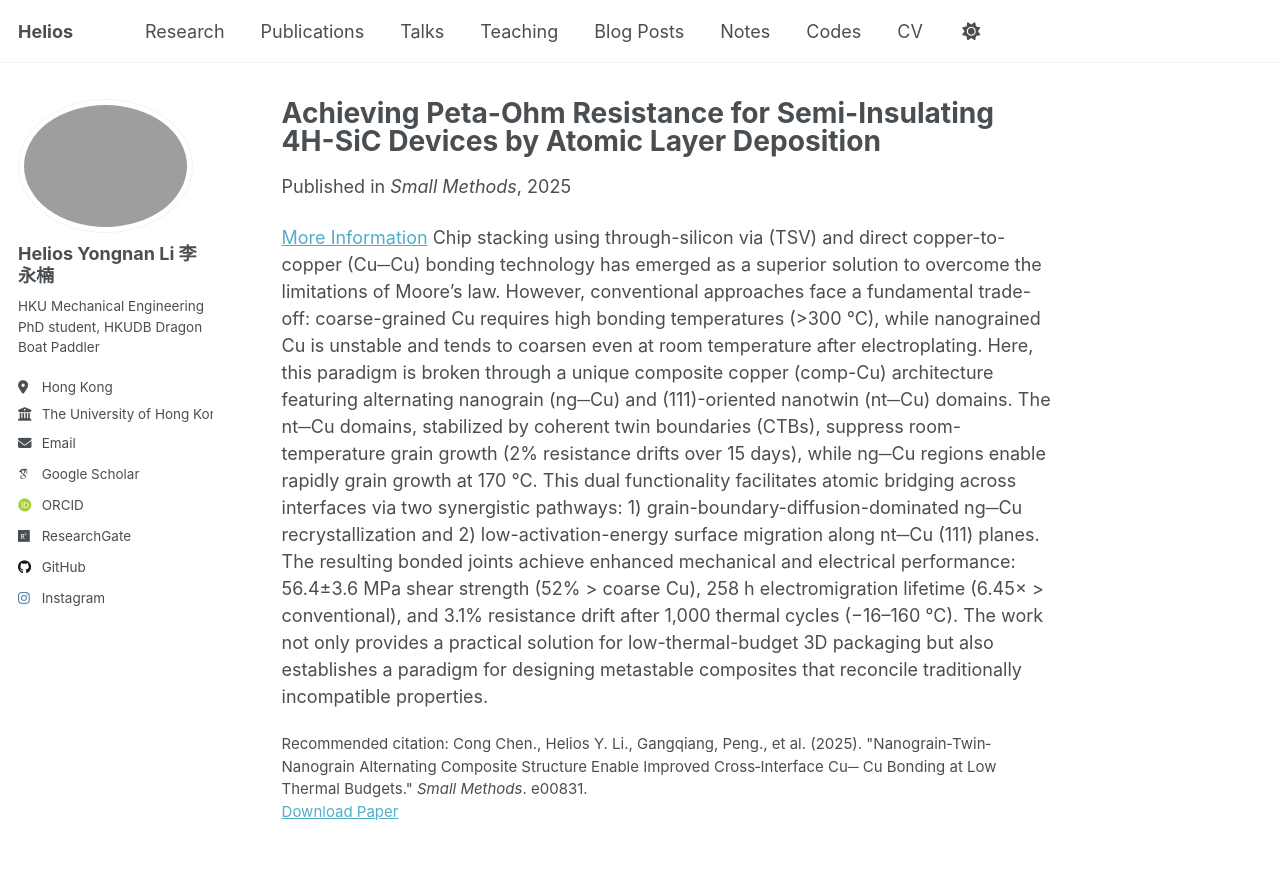
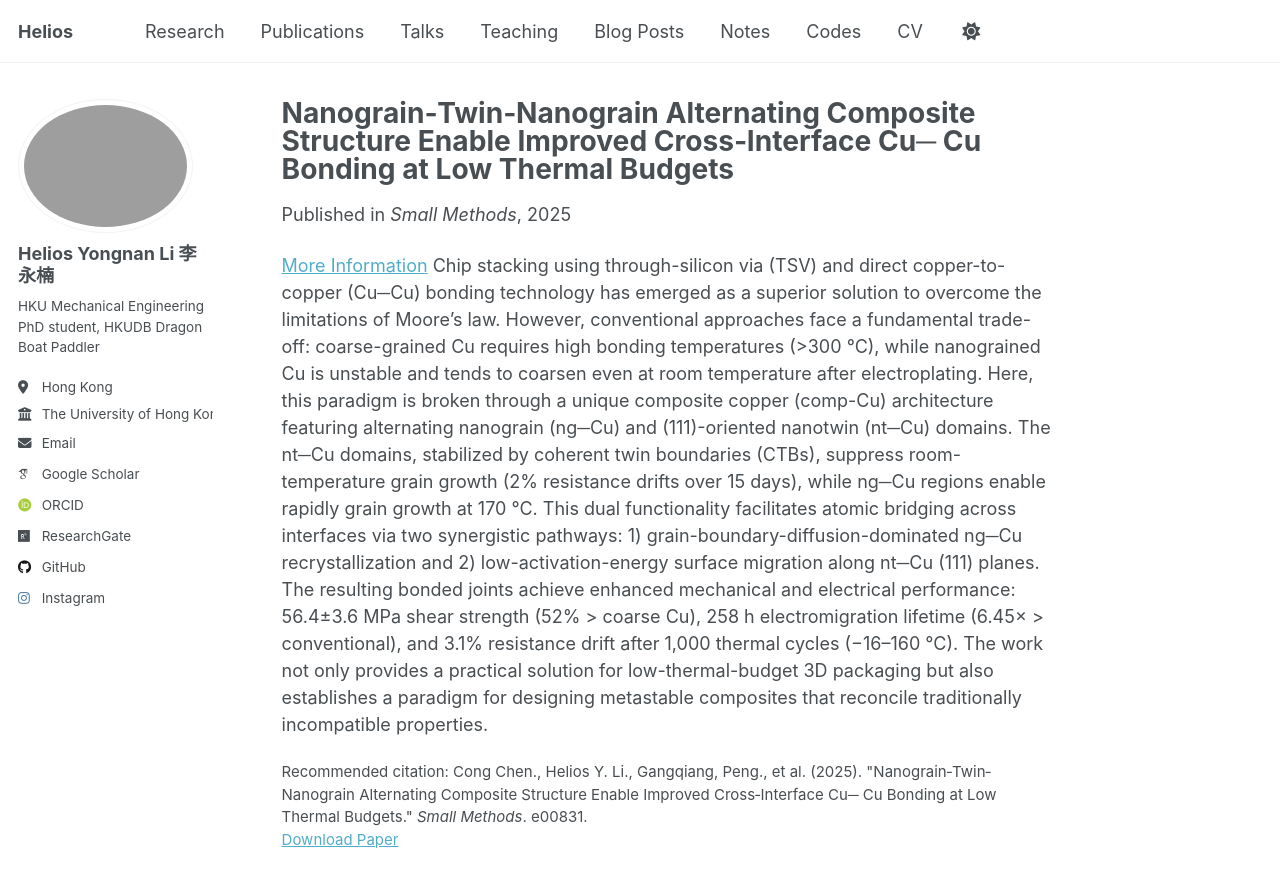
Before and after one commit to heliosynl/heliosynl.github.io, a Jekyll site: the page built from _publications/2025-07-21-nanograin-nanotwin-composite.md, in a window 1280 px wide and 900 px high. Shown: the top 887 px of the window. Built offline with Jekyll 4.4.1, drawn with Linux system fonts in a browser that asks for light colours; some web fonts are replaced; comment, search, counter and statistics services are not loaded.

Commit message:
20250826

```diff
--- a/_publications/2025-07-21-nanograin-nanotwin-composite.md
+++ b/_publications/2025-07-21-nanograin-nanotwin-composite.md
@@ -1,12 +1,12 @@
 ---
-title: "Achieving Peta-Ohm Resistance for Semi-Insulating 4H-SiC Devices by Atomic Layer Deposition"
+title: "Nanograin‐Twin‐Nanograin Alternating Composite Structure Enable Improved Cross‐Interface Cu─ Cu Bonding at Low Thermal Budgets"
 collection: publications
 category: manuscripts
 permalink: /publication/2025-07-21-nanograin-nanotwin-composite
 excerpt: 'Cooperative work with Prof. Shien‐Ping Feng and Dr. Cong Chen'
 date: 2025-07-21
 venue: 'Small Methods'
-paperurl: '/files/arXiv2024-achieving-peta-ohm.pdf'
+paperurl: '/files/SM2025-nanograin-nanotwin-composite.pdf'
 citation: 'Cong Chen., Helios Y. Li., Gangqiang, Peng., et al. (2025). &quot;Nanograin‐Twin‐Nanograin Alternating Composite Structure Enable Improved Cross‐Interface Cu─ Cu Bonding at Low Thermal Budgets.&quot; <i>Small Methods</i>. e00831.'
 ---
 
```
